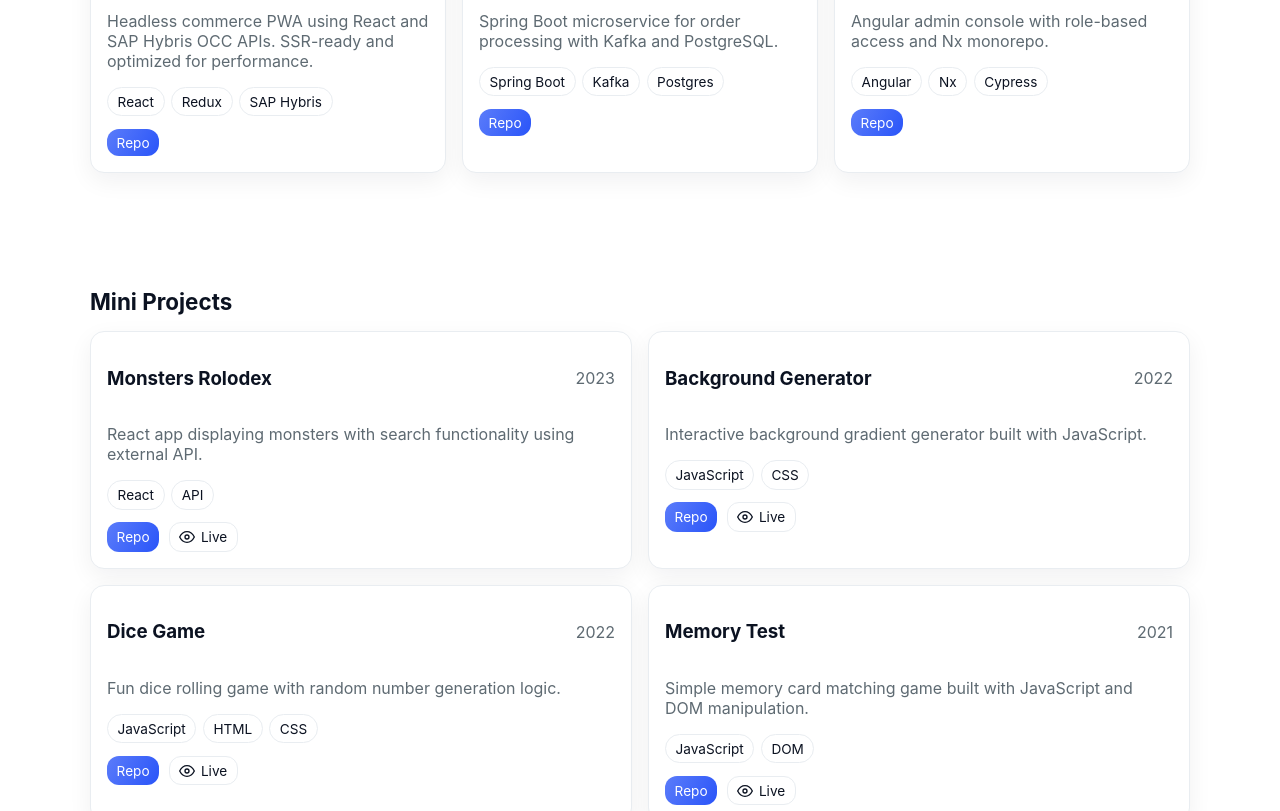
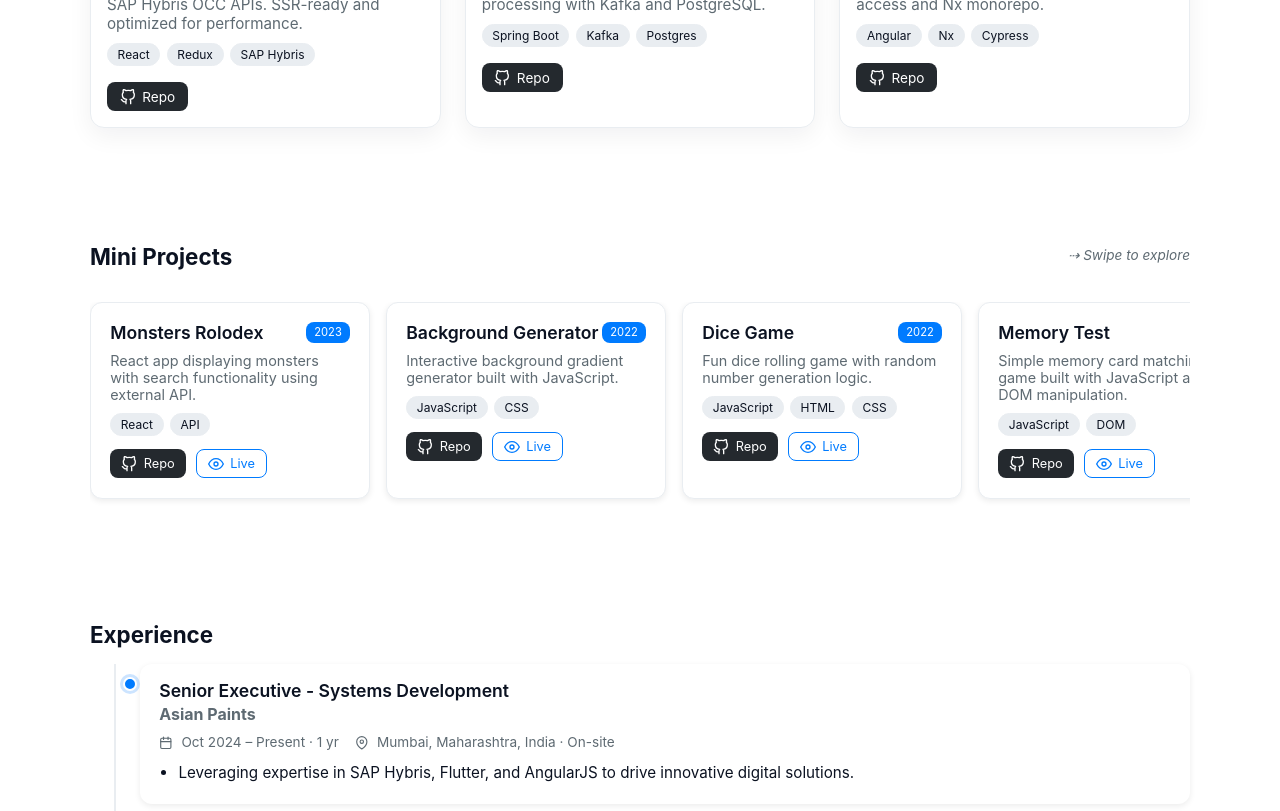
Before and after one commit to AzizShahdawala/portfolio, a React (Create React App) app: page / in a window 1280 px wide. Shown: the part 1020-1831 px from the top of the page. Built offline with nearby package versions, Linux system fonts and the light colour scheme.

Commit message:
Styling and modifications

```diff
--- a/src/components/experience/Experience.jsx
+++ b/src/components/experience/Experience.jsx
@@ -1,26 +1,33 @@
 import React from "react";
 import { experience } from "../../content";
-import "./Experience.scss"
+import { FiMapPin, FiCalendar } from "react-icons/fi";
+import "./Experience.scss";
 
 const Experience = () => (
   <section className="section container" id="experience">
     <h2>Experience</h2>
-    <ol className="timeline">
+    <div className="timeline">
       {experience.map((e, i) => (
-        <li key={e.company + i} className="timeline__item">
+        <div key={e.company + i} className="timeline__item">
           <div className="timeline__dot" />
-          <h4>
-            {e.role} • {e.company}
-          </h4>
-          <div className="muted small">{e.period}</div>
-          <ul className="bullets">
-            {e.bullets.map((b, idx) => (
-              <li key={idx}>{b}</li>
-            ))}
-          </ul>
-        </li>
+          <div className="timeline__card">
+            <h4 className="timeline__role">{e.role}</h4>
+            <h5 className="timeline__company">{e.company}</h5>
+            <div className="timeline__meta">
+              <span><FiCalendar /> {e.period}</span>
+              {e.location && (
+                <span><FiMapPin /> {e.location}</span>
+              )}
+            </div>
+            <ul className="bullets">
+              {e.bullets.map((b, idx) => (
+                <li key={idx}>{b}</li>
+              ))}
+            </ul>
+          </div>
+        </div>
       ))}
-    </ol>
+    </div>
   </section>
 );
 
--- a/src/components/experience/Experience.scss
+++ b/src/components/experience/Experience.scss
@@ -1,19 +1,72 @@
 .timeline {
-  list-style: none;
-  padding: 0;
-  margin: 0;
+  position: relative;
+  margin-left: 1.5rem;
+  padding-left: 1.5rem;
+  border-left: 2px solid var(--border);
+
   &__item {
     position: relative;
-    padding-left: 1.2rem;
-    margin-bottom: 1rem;
+    margin-bottom: 2rem;
   }
+
   &__dot {
     position: absolute;
-    left: 0;
-    top: 0.5rem;
-    width: 0.5rem;
-    height: 0.5rem;
-    border-radius: 999px;
-    background: var(--fg);
+    left: -1.05rem;
+    top: 0.8rem;
+    width: 14px;
+    height: 14px;
+    border-radius: 50%;
+    background: var(--brand, #007bff);
+    border: 2px solid var(--bg);
+    box-shadow: 0 0 0 3px rgba(0, 123, 255, 0.2);
+  }
+
+  &__card {
+    background: var(--card-bg);
+    padding: 1rem 1.2rem;
+    border-radius: 12px;
+    box-shadow: 0 2px 6px rgba(0,0,0,0.08);
+    transition: transform 0.2s ease, box-shadow 0.2s ease;
+
+    &:hover {
+      transform: translateY(-3px);
+      box-shadow: 0 4px 12px rgba(0,0,0,0.15);
+    }
+  }
+
+  &__role {
+    font-size: 1.1rem;
+    font-weight: 600;
+    margin: 0;
+  }
+
+  &__company {
+    font-size: 1rem;
+    color: var(--muted);
+    margin: 0.2rem 0 0.6rem;
+  }
+
+  &__meta {
+    display: flex;
+    flex-wrap: wrap;
+    gap: 1rem;
+    font-size: 0.85rem;
+    color: var(--muted);
+    margin-bottom: 0.8rem;
+
+    svg {
+      margin-right: 0.3rem;
+      vertical-align: middle;
+    }
+  }
+
+  .bullets {
+    margin: 0;
+    padding-left: 1.2rem;
+    font-size: 0.95rem;
+    color: var(--fg);
+    li {
+      margin-bottom: 0.4rem;
+    }
   }
 }
--- a/src/components/mini-projects/MiniProjects.jsx
+++ b/src/components/mini-projects/MiniProjects.jsx
@@ -1,19 +1,22 @@
 import React from "react";
 import { miniProjects } from "../../content";
-import { FiEye } from "react-icons/fi";
+import { FiGithub, FiEye } from "react-icons/fi";
 import "./MiniProjects.scss";
 
 const MiniProjects = () => (
   <section className="section container" id="mini-projects">
-    <h2>Mini Projects</h2>
-    <div className="mini-projects__grid">
+    <div className="mini-projects__header">
+      <h2>Mini Projects</h2>
+      <span className="hint">⇢ Swipe to explore</span>
+    </div>
+    <div className="mini-projects__row">
       {miniProjects.map((p) => (
         <article key={p.title} className="card">
           <div className="card__head">
             <h3>{p.title}</h3>
-            <span className="muted">{p.year}</span>
+            <span className="year">{p.year}</span>
           </div>
-          <p className="muted">{p.desc}</p>
+          <p className="desc">{p.desc}</p>
           <div className="tags">
             {p.stack.map((t) => (
               <span key={t} className="pill">
@@ -24,12 +27,12 @@
           <div className="actions">
             {p.repo && (
               <a
-                className="btn btn--sm"
+                className="btn btn--sm btn--dark"
                 href={p.repo}
                 target="_blank"
                 rel="noopener noreferrer"
               >
-                Repo
+                <FiGithub size={16} /> Repo
               </a>
             )}
             {p.live && (
--- a/src/components/mini-projects/MiniProjects.scss
+++ b/src/components/mini-projects/MiniProjects.scss
@@ -1,11 +1,123 @@
-.mini-projects__grid {
-  display: grid;
-  grid-template-columns: repeat(2, 1fr);
-  gap: 1rem;
+.mini-projects__header {
+  display: flex;
+  justify-content: space-between;
+  align-items: center;
+  margin-bottom: 1rem;
+
+  .hint {
+    font-size: 0.85rem;
+    color: var(--muted);
+    font-style: italic;
+  }
 }
 
-@media (max-width: 800px) {
-  .mini-projects__grid {
-    grid-template-columns: 1fr;
+.mini-projects__row {
+  display: flex;
+  gap: 1rem;
+  overflow-x: auto;
+  scroll-snap-type: x mandatory;
+  padding-bottom: 0.5rem;
+
+  &::-webkit-scrollbar {
+    height: 6px;
+  }
+  &::-webkit-scrollbar-thumb {
+    background: var(--border);
+    border-radius: 3px;
+  }
+
+  .card {
+    flex: 0 0 280px;
+    background: var(--card-bg);
+    border-radius: 12px;
+    padding: 1.2rem;
+    box-shadow: 0 2px 6px rgba(0, 0, 0, 0.08);
+    transition: transform 0.2s ease, box-shadow 0.2s ease;
+    scroll-snap-align: start;
+
+    &:hover {
+      transform: translateY(-5px);
+      box-shadow: 0 6px 16px rgba(0, 0, 0, 0.15);
+    }
+
+    .card__head {
+      display: flex;
+      justify-content: space-between;
+      align-items: center;
+
+      h3 {
+        font-size: 1.1rem;
+        font-weight: 600;
+        margin: 0;
+      }
+
+      .year {
+        background: var(--brand, #007bff);
+        color: #fff;
+        font-size: 0.7rem;
+        padding: 0.2rem 0.5rem;
+        border-radius: 8px;
+      }
+    }
+
+    .desc {
+      margin: 0.6rem 0;
+      color: var(--muted);
+      font-size: 0.9rem;
+    }
+
+    .tags {
+      display: flex;
+      flex-wrap: wrap;
+      gap: 0.4rem;
+      margin-top: 0.5rem;
+
+      .pill {
+        background: var(--border);
+        color: var(--fg);
+        font-size: 0.75rem;
+        padding: 0.2rem 0.6rem;
+        border-radius: 999px;
+
+        &:hover {
+          background: var(--brand, #007bff);
+          color: #fff;
+        }
+      }
+    }
+
+    .actions {
+      margin-top: 0.8rem;
+      display: flex;
+      gap: 0.6rem;
+
+      .btn {
+        display: flex;
+        align-items: center;
+        gap: 0.4rem;
+        padding: 0.35rem 0.7rem;
+        font-size: 0.8rem;
+        border-radius: 8px;
+        transition: all 0.2s ease;
+
+        &--dark {
+          background: #24292e;
+          color: #fff;
+          &:hover {
+            background: #000;
+          }
+        }
+
+        &--outline {
+          border: 1px solid var(--brand, #007bff);
+          color: var(--brand, #007bff);
+          background: transparent;
+          &:hover {
+            background: var(--brand, #007bff);
+            color: #fff;
+          }
+        }
+      }
+    }
   }
 }
--- a/src/components/projects/Projects.jsx
+++ b/src/components/projects/Projects.jsx
@@ -1,5 +1,6 @@
 import React from "react";
 import { projects } from "../../content";
+import { FiGithub, FiEye } from "react-icons/fi";
 import "./Projects.scss";
 
 const Projects = () => (
@@ -10,9 +11,9 @@
         <article key={p.title} className="card">
           <div className="card__head">
             <h3>{p.title}</h3>
-            <span className="muted">{p.year}</span>
+            <span className="year">{p.year}</span>
           </div>
-          <p className="muted">{p.desc}</p>
+          <p className="desc">{p.desc}</p>
           <div className="tags">
             {p.stack.map((t) => (
               <span key={t} className="pill">
@@ -23,12 +24,12 @@
           <div className="actions">
             {p.repo && (
               <a
-                className="btn btn--sm"
+                className="btn btn--sm btn--dark"
                 href={p.repo}
                 target="_blank"
                 rel="noopener noreferrer"
               >
-                Repo
+                <FiGithub size={16} /> Repo
               </a>
             )}
             {p.live && (
@@ -38,7 +39,7 @@
                 target="_blank"
                 rel="noopener noreferrer"
               >
-                Live
+                <FiEye size={16} /> Live
               </a>
             )}
           </div>
--- a/src/components/projects/Projects.scss
+++ b/src/components/projects/Projects.scss
@@ -1,21 +1,100 @@
 .projects__grid {
   display: grid;
-  grid-template-columns: repeat(3, 1fr);
-  gap: 1rem;
+  grid-template-columns: repeat(auto-fit, minmax(280px, 1fr));
+  gap: 1.5rem;
+  margin-top: 1.5rem;
 }
-.card__head {
-  display: flex;
-  justify-content: space-between;
-  align-items: center;
+
+.card {
+  background: var(--card-bg);
+  border-radius: 12px;
+  padding: 1.2rem;
+  box-shadow: 0 2px 6px rgba(0, 0, 0, 0.08);
+  transition: transform 0.2s ease, box-shadow 0.2s ease;
+
+  &:hover {
+    transform: translateY(-5px);
+    box-shadow: 0 6px 16px rgba(0, 0, 0, 0.15);
+  }
+
+  &__head {
+    display: flex;
+    justify-content: space-between;
+    align-items: center;
+
+    h3 {
+      font-size: 1.2rem;
+      font-weight: 600;
+      margin: 0;
+    }
+
+    .year {
+      background: var(--brand, #007bff);
+      color: #fff;
+      font-size: 0.75rem;
+      padding: 0.2rem 0.6rem;
+      border-radius: 8px;
+    }
+  }
+
+  .desc {
+    margin: 0.6rem 0;
+    color: var(--muted);
+    font-size: 0.95rem;
+  }
 }
+
 .tags {
   margin-top: 0.5rem;
   display: flex;
   gap: 0.4rem;
   flex-wrap: wrap;
+
+  .pill {
+    background: var(--border);
+    color: var(--fg);
+    font-size: 0.75rem;
+    padding: 0.2rem 0.6rem;
+    border-radius: 999px;
+    transition: background 0.2s;
+
+    &:hover {
+      background: var(--brand, #007bff);
+      color: #fff;
+    }
+  }
 }
+
 .actions {
-  margin-top: 0.8rem;
+  margin-top: 1rem;
   display: flex;
   gap: 0.6rem;
+
+  .btn {
+    display: flex;
+    align-items: center;
+    gap: 0.4rem;
+    padding: 0.4rem 0.8rem;
+    font-size: 0.85rem;
+    border-radius: 8px;
+    transition: all 0.2s ease;
+
+    &--dark {
+      background: #24292e;
+      color: #fff;
+      &:hover {
+        background: #000;
+      }
+    }
+
+    &--outline {
+      border: 1px solid var(--brand, #007bff);
+      color: var(--brand, #007bff);
+      background: transparent;
+      &:hover {
+        background: var(--brand, #007bff);
+        color: #fff;
+      }
+    }
+  }
 }
--- a/src/content.js
+++ b/src/content.js
@@ -83,6 +83,14 @@
     repo: "https://github.com/azizshahdawala/memory-test",
     live: "https://azizshahdawala.github.io/memory-test/",
   },
+    {
+    title: "Todo List",
+    year: "2021",
+    desc: "A todo app built with JavaScript and DOM manipulation.",
+    stack: ["JavaScript", "DOM"],
+    repo: "https://github.com/azizshahdawala/TodoList/",
+    live: "https://azizshahdawala.github.io/TodoList/",
+  },
 ];
 
 
@@ -100,7 +108,7 @@
     company: "Asian Paints",
     role: "Executive II - Systems Development",
     period: "Jun 2022 – Oct 2024 · 2 yrs 5 mos",
-    location: "India · Hybrid",
+    location: "Mumbai, Maharashtra, India · On-site",
     bullets: [
       "Worked with AngularJS, Jenkins, Jira, Hybris, Spring MVC, Flutter, SAP Commerce Cloud, Spring Boot, Java.",
       "Focused on User Experience Design (UED) and UI/UX improvements."
@@ -110,7 +118,7 @@
     company: "Asian Paints",
     role: "Project Trainee",
     period: "Jan 2022 – Jun 2022 · 6 mos",
-    location: "India",
+    location: "Mumbai, Maharashtra, India · On-site",
     bullets: [
       "Worked on SAP Commerce Cloud implementation and enhancements."
     ],
```
